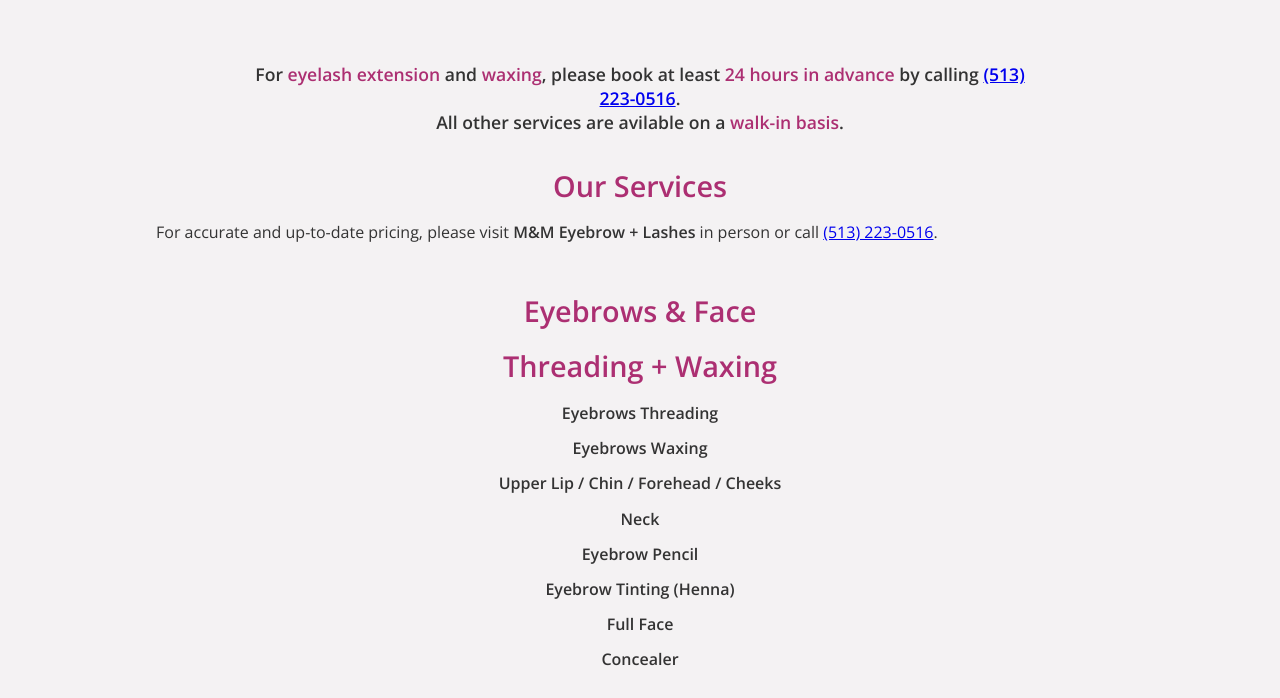
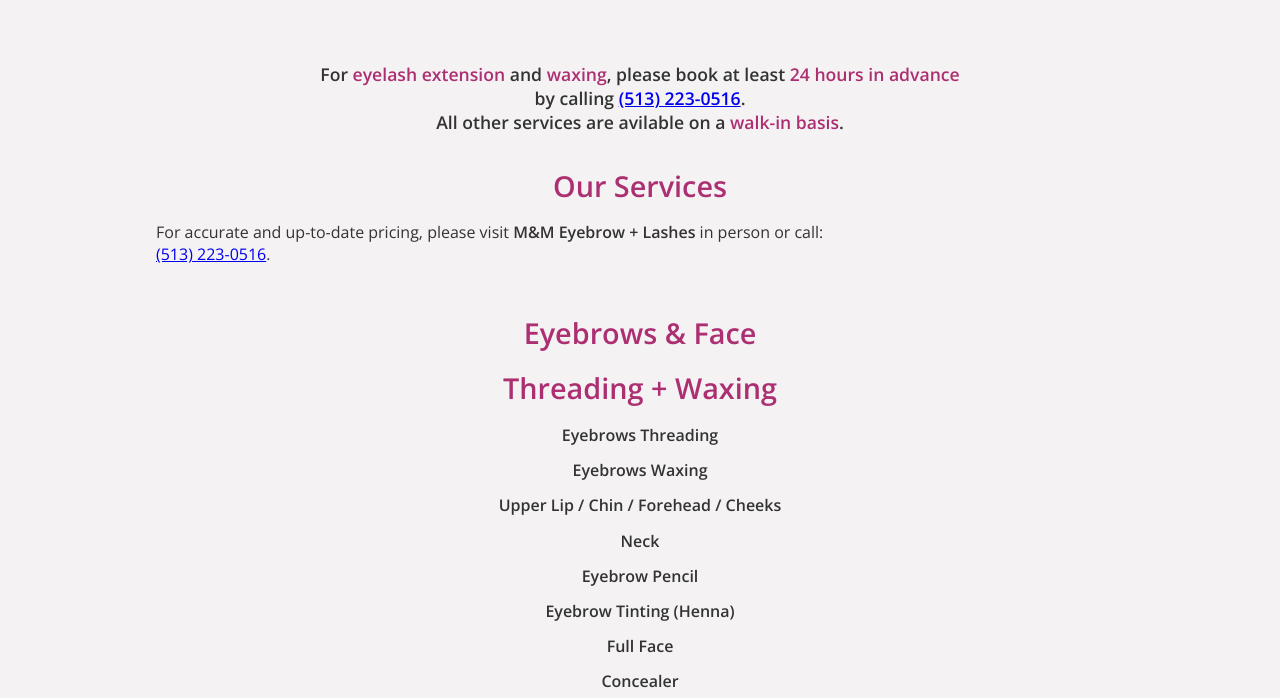
Before and after one commit to mmlashesandbrows/M-M-lashes-and-Brows, a plain HTML site: page services.html in a window 1280 px wide. Shown: the part 258-956 px from the top of the page. Drawn offline with nearby package versions, Linux system fonts and the light colour scheme.

Commit message:
Update services.html
Changes he break in a paragraph

```diff
--- a/services.html
+++ b/services.html
@@ -45,7 +45,7 @@
 
     <!-- Services Listing -->
     <section class="full-services-section">
-        <p class="services-intro reveal">For <strong>eyelash extension</strong> and <strong>waxing</strong>, please book at least <strong>24 hours in advance</strong> by calling <a href="tel:+15132230516">(513) 223-0516</a>. <br>
+        <p class="services-intro reveal">For <strong>eyelash extension</strong> and <strong>waxing</strong>, please book at least <strong>24 hours in advance</strong> <br> by calling <a href="tel:+15132230516">(513) 223-0516</a>. <br>
         All other services are avilable on a <strong>walk-in basis</strong>.
         </p>
 
@@ -53,7 +53,7 @@
     <h2>Our Services</h2>
     <p>
       For accurate and up-to-date pricing, please visit
-      <strong>M&amp;M Eyebrow + Lashes</strong> in person or call
+      <strong>M&amp;M Eyebrow + Lashes</strong> in person or call: <br>
       <a href="tel:+15132230516">(513) 223-0516</a>.
     </p>
     </div>
```
